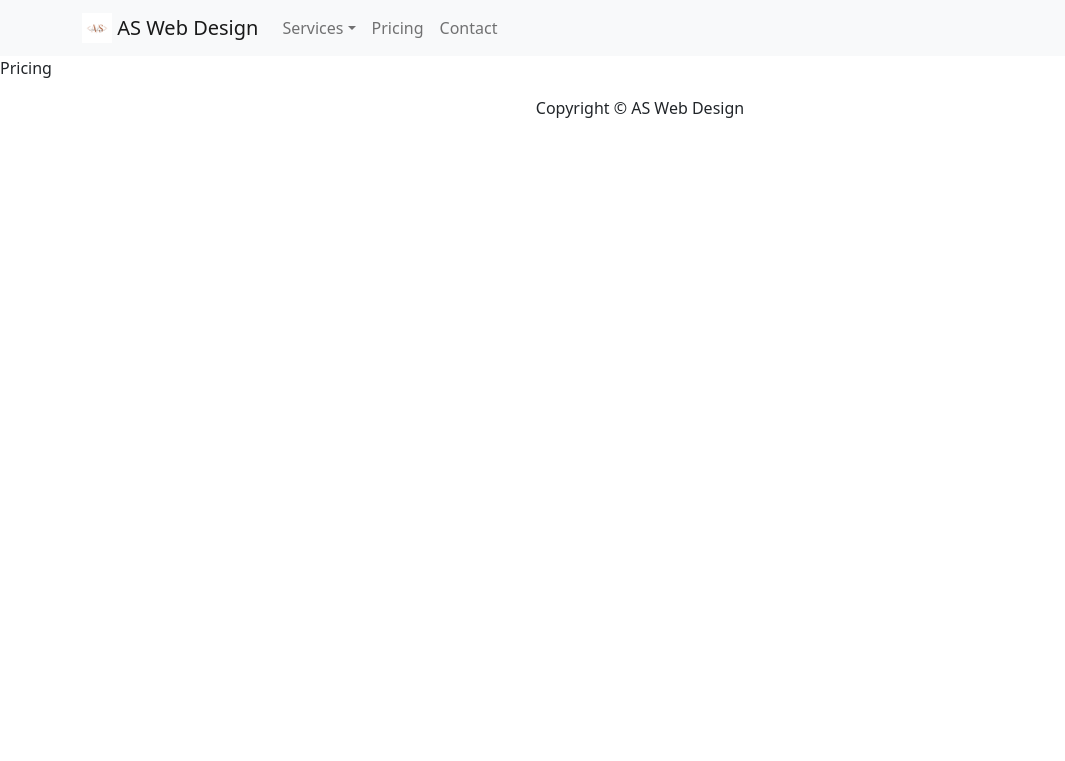
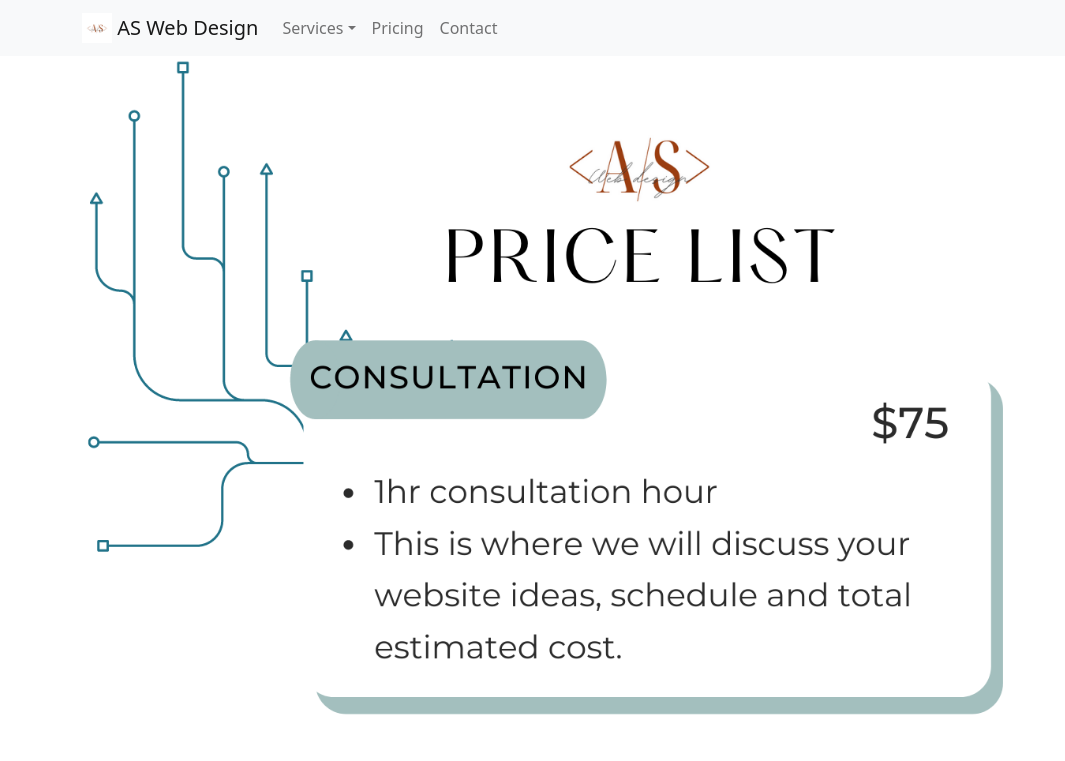
Before and after one commit to Steph-ohara/as-web-design, a React (Create React App) app: page /Pricing in a window 1280 px wide. Shown: the top 761 px of the page, without its empty margins (0-1065 px from the left). Built offline with nearby package versions, Linux system fonts and the light colour scheme.

Commit message:
added pricing

```diff
--- a/src/App.js
+++ b/src/App.js
@@ -1,19 +1,29 @@
 import React from "react";
+import { BrowserRouter, Routes, Route, Router } from "react-router-dom";
+
 import Navigation from "./components/navbar/Navigation";
 import Footer from "./components/footer/Footer"
 import Pricing from "./components/Pricing/Pricing"
-import Services from "./components/Services/Services"
-import { BrowserRouter, Routes, Route, Router } from "react-router-dom";
+import WebDesign from "./components/Services/WebDesign"
+import SocialMedia from "./components/Services/SocialMedia";
+import LogoDesign from "./components/Services/LogoDesign";
+import Contact from "./components/contact/Contact"
+
 
 function App() {
   return (
     <BrowserRouter>
       <div>
         <Navigation fixed="top" />
+
         <Routes>
-        <Route path="/Services" element={<Services/>}/>
+        <Route path="/Web-Design" element={<WebDesign/>}/>
+        <Route path="/Social-Media" element={<SocialMedia/>}/>
+        <Route path="/Logo-Design" element={<LogoDesign/>}/>
         <Route path="/Pricing" element={<Pricing/>}/>
+        <Route path="/Contact" element={<Contact/>}/>
         </Routes>
+
         <Footer fixed="bottom" />
       </div>
     </BrowserRouter>
--- a/src/components/Pricing/Pricing.js
+++ b/src/components/Pricing/Pricing.js
@@ -1,9 +1,18 @@
-import React from 'react'
+import React from "react";
+import { Container } from "react-bootstrap";
 
 function Pricing() {
   return (
-    <div>Pricing</div>
-  )
+    <Container>
+      <img
+        alt="Pricing-List"
+        src="/Price List.png"
+        width="auto"
+        height="auto"
+        className="img-fluid"
+      />{" "}
+    </Container>
+  );
 }
 
-export default Pricing
+export default Pricing;
--- /dev/null
+++ b/src/components/Services/LogoDesign.js
@@ -0,0 +1,9 @@
+import React from 'react'
+
+function LogoDesign() {
+  return (
+    <div>LogoDesign</div>
+  )
+}
+
+export default LogoDesign
--- a/src/components/Services/Services.js
+++ /dev/null
@@ -1,9 +0,0 @@
-import React from "react";
-
-function Services() {
-  return (
-    <div>Services</div>
-  )
-}
-
-export default Services
--- /dev/null
+++ b/src/components/Services/SocialMedia.js
@@ -0,0 +1,9 @@
+import React from 'react'
+
+function SocialMedia() {
+  return (
+    <div>SocialMedia</div>
+  )
+}
+
+export default SocialMedia
--- /dev/null
+++ b/src/components/Services/WebDesign.js
@@ -0,0 +1,9 @@
+import React from "react";
+
+function WebDesign() {
+  return (
+    <div>WebDesign</div>
+  )
+}
+
+export default WebDesign
--- a/src/components/navbar/Navigation.js
+++ b/src/components/navbar/Navigation.js
@@ -1,5 +1,10 @@
 import React from "react";
-import { Container, Navbar, Nav, NavDropdown, NavLink } from "react-bootstrap";
+import {
+  Container,
+  Navbar,
+  Nav,
+  NavDropdown,
+  NavLink, } from "react-bootstrap";
 
 function Navigation() {
   return (
@@ -20,7 +25,7 @@ function Navigation() {
 
         <NavDropdown title="Services" id="basic-nav-dropdown">
           <NavDropdown.Item href="/Web-Design">Web Design</NavDropdown.Item>
-          <NavDropdown.Item href="/Social-Media-Integration">Social Media Integration</NavDropdown.Item>
+          <NavDropdown.Item href="/Social-Media">Social Media Integration</NavDropdown.Item>
           <NavDropdown.Item href="/Logo-Design">Logo Design</NavDropdown.Item>
           {/* <NavDropdown.Divider /> */}
           {/* <NavDropdown.Item href="#action/3.4">Separated link</NavDropdown.Item> */}
```
Also changed, not shown: public/Price List.png (added).
